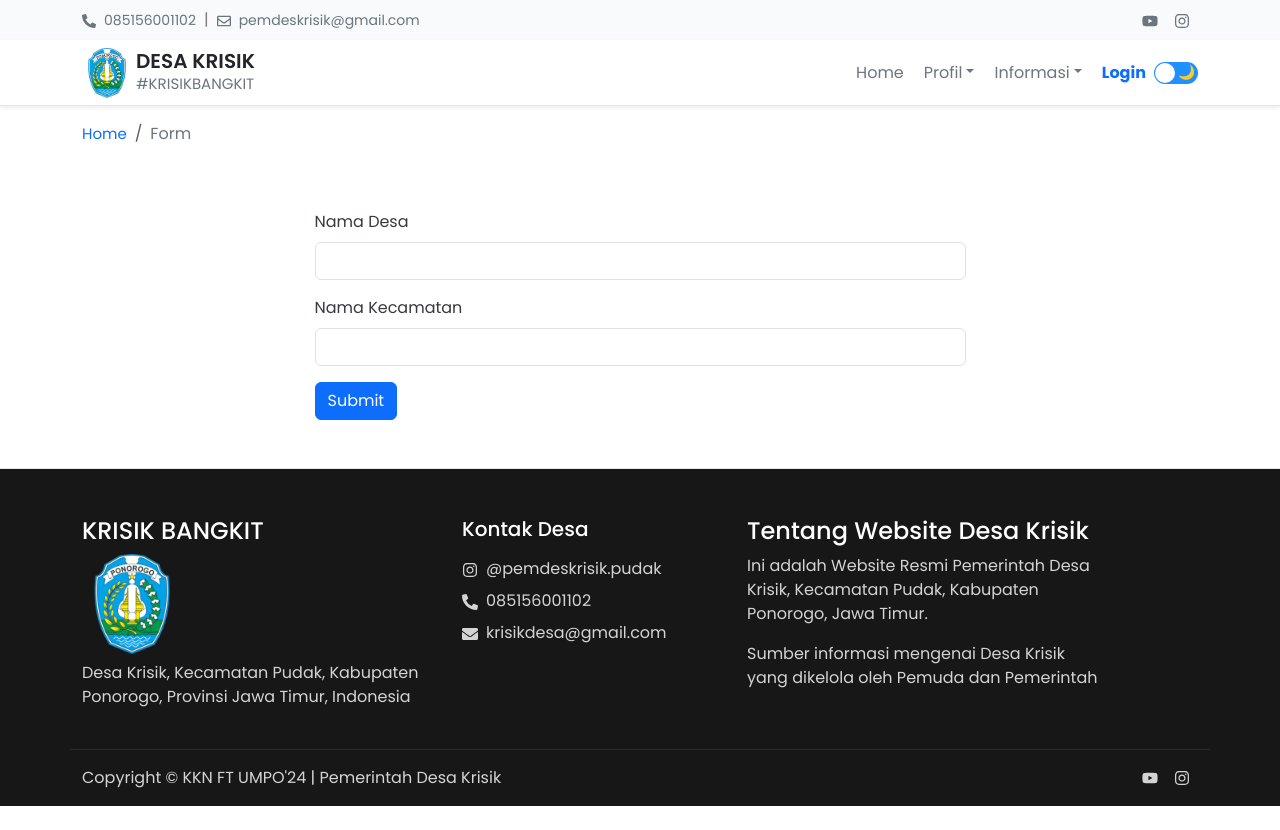
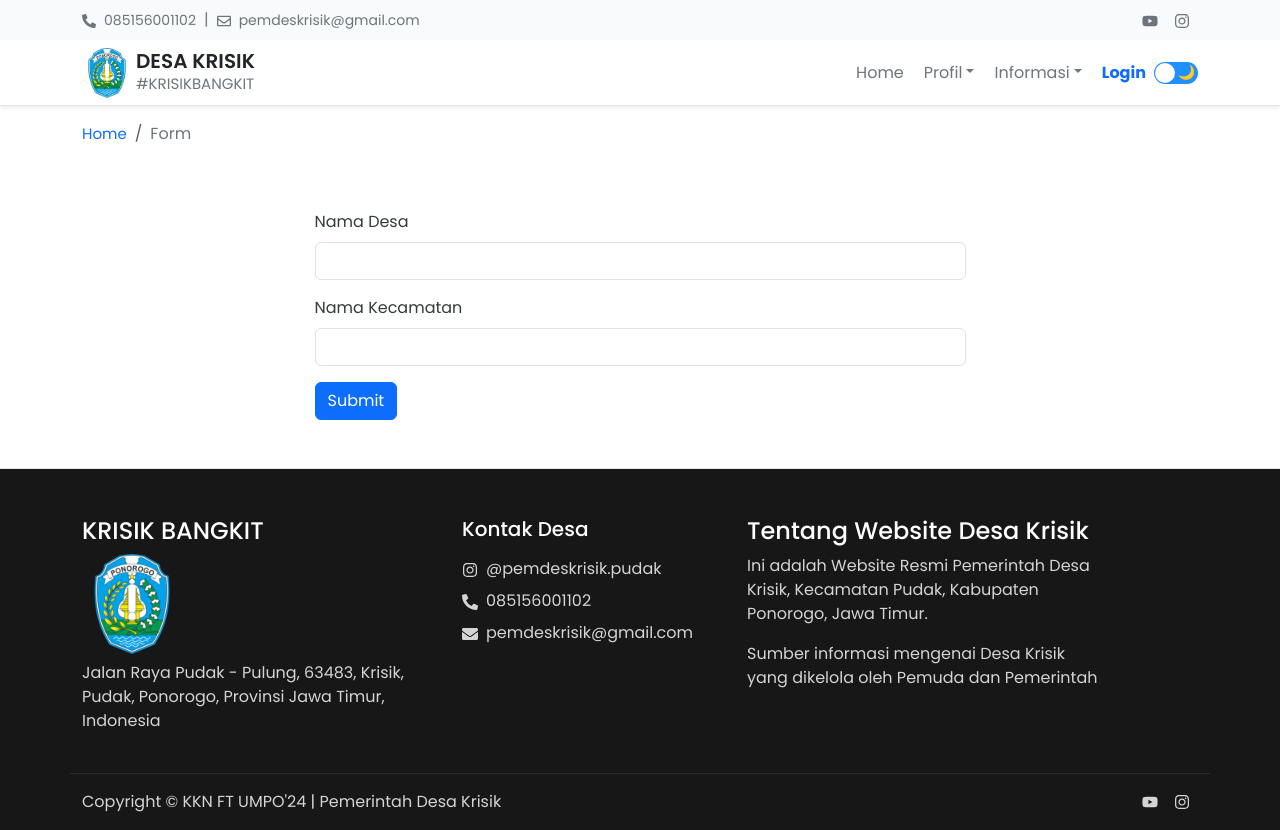
Before and after one commit to nailarraza/krisik, a Next.js app: page /form in a window 1280 px wide. Before the commit the page ends 806 px from the top, so only its background shows below. Built offline with nearby package versions, Linux system fonts and the light colour scheme.

Commit message:
edit footer

```diff
--- a/components/Footer.js
+++ b/components/Footer.js
@@ -43,7 +43,7 @@
                     <div className="col-md-8 col-lg-4 my-2 my-md-0">
                             <h4>KRISIK BANGKIT</h4>
                             <Image src={imgLogo} className="img-fluid" alt="image" height={100} width={100} />
-                            <p className="text-white-80 text-15">Desa Krisik, Kecamatan Pudak, Kabupaten Ponorogo, Provinsi Jawa Timur, Indonesia</p>
+                            <p className="text-white-80 text-15">Jalan Raya Pudak - Pulung, 63483, Krisik, Pudak, Ponorogo, Provinsi Jawa Timur, Indonesia</p>
                         </div>
 
                         <div className="col-md-6 col-lg-3 my-2 my-md-0">
@@ -61,7 +61,7 @@
                                 </li>
                                 <li className="my-2">
                                     <i className="me-2"><FaEnvelope/></i>
-                                    krisikdesa@gmail.com
+                                    pemdeskrisik@gmail.com
                                 </li>
                             </ul>
                         </div>
```
